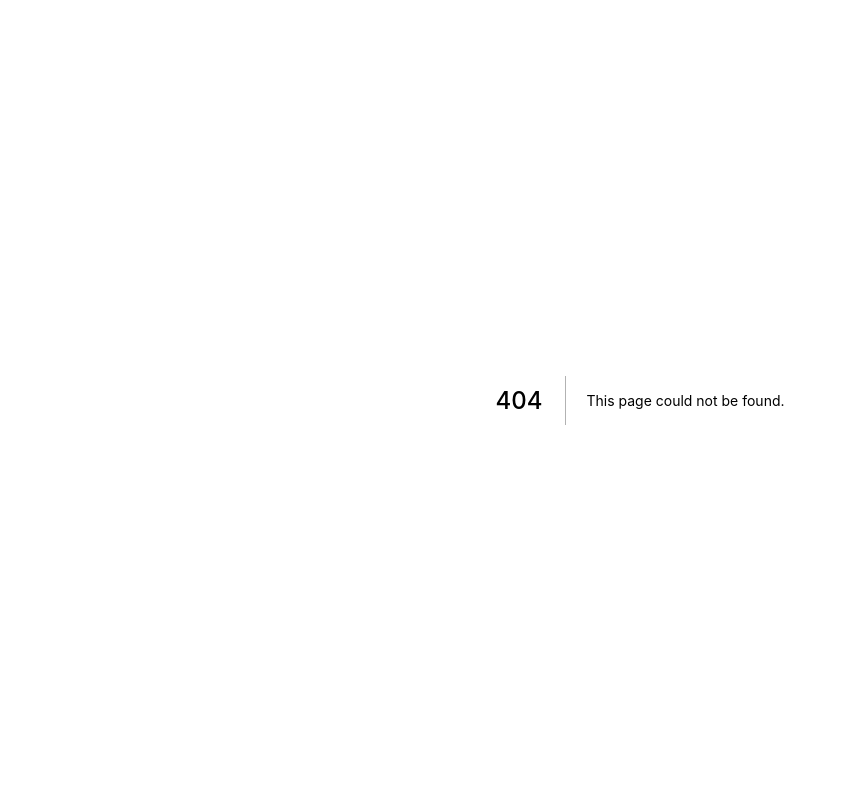
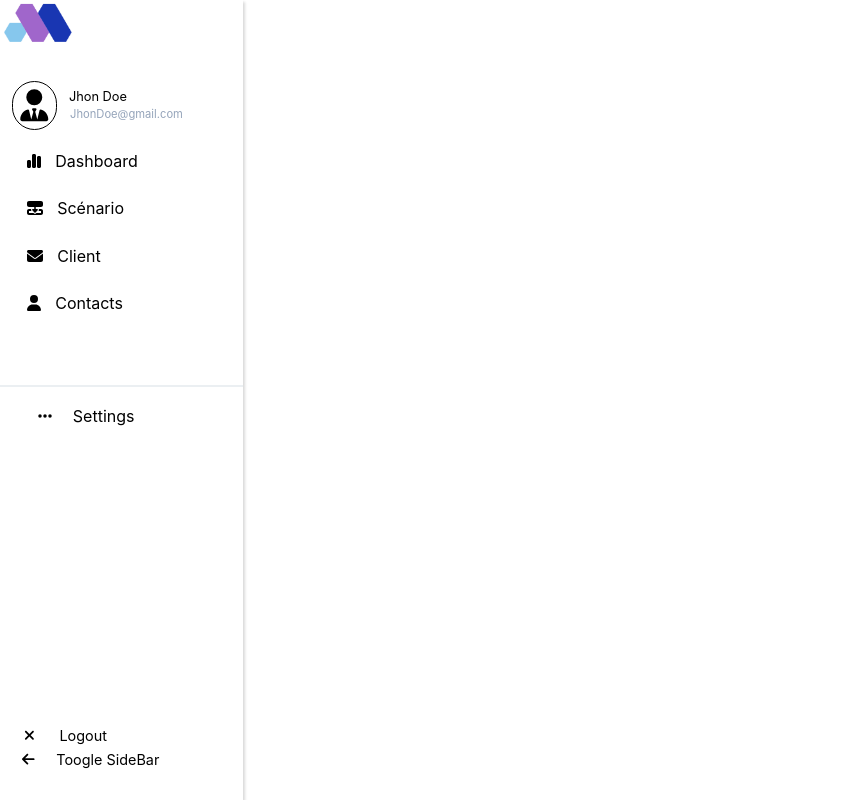
Before and after one commit to ValentinCHA/easylease-frontend, a Next.js app: page /navbar in a window 1280 px wide. Before the commit this address had no page. Shown: the whole page, without its empty margins (0-843 px from the left). Built offline with nearby package versions, Linux system fonts and the light colour scheme.

Commit message:
ajout de la navbar

```diff
--- a/components/Contrat.js
+++ b/components/Contrat.js
@@ -1,11 +1,15 @@
 import React from 'react'
 import style from '../styles/Contrat.module.css'
+import Navbar from './Navbar';
 
 function Contrat() {
   return (
+    <>
+    <Navbar/>
     <div className={style.container}>
-      <h1>Welcome contrat</h1>
+      <h1 className={style.head} >Contrats</h1>
     </div>
+    </>
   )
 }
 
--- a/components/Navbar.js
+++ b/components/Navbar.js
@@ -2,19 +2,54 @@ import React from 'react'
 import style from '../styles/Navbar.module.css'
 import { FontAwesomeIcon } from '@fortawesome/react-fontawesome'
 import { faUserTie } from '@fortawesome/free-solid-svg-icons'
+import { faEnvelope } from '@fortawesome/free-solid-svg-icons'
+import { faUser } from '@fortawesome/free-solid-svg-icons'
+import { faRectangleList } from '@fortawesome/free-solid-svg-icons'
+import { faArrowLeft } from '@fortawesome/free-solid-svg-icons'
+import { faChartSimple } from '@fortawesome/free-solid-svg-icons'
+import { faDiagramNext } from '@fortawesome/free-solid-svg-icons'
+import { faEllipsis } from '@fortawesome/free-solid-svg-icons'
+import { faXmark } from '@fortawesome/free-solid-svg-icons'
 
+import {useRouter} from 'next/router'
 
 function Navbar() {
+
+    const router = useRouter();
+
   return (
     <div className={style.container}>
       <div className={style.navbar}>
         <img src='logo.png' className={style.logo}/>
-            <div className={style.account} >
-                <FontAwesomeIcon icon={faUserTie} className={style.icon} />
+            <div className={style.accountBox} >
+                <FontAwesomeIcon icon={faUserTie} className={style.avatar} />
                     <div className={style.infoUser}>
-                        <span>Jhon Doe</span>
-                        <span>JhonDoe@gmail.com</span>
+                        <span className={style.name} >Jhon Doe</span>
+                        <span className={style.emailSize}>JhonDoe@gmail.com</span>
                     </div>
+            </div>
+            <div className={style.nav}>
+                <div className={style.navigation}  >
+                    <span><FontAwesomeIcon icon={faChartSimple} className={style.spaceIcon} />Dashboard</span>
+                </div>
+                <div className={style.navigation}>
+                    <span><FontAwesomeIcon icon={faDiagramNext} className={style.spaceIcon} />Scénario</span>
+                </div>
+                <div className={style.navigation}>
+                    <span><FontAwesomeIcon icon={faEnvelope} className={style.spaceIcon} />Client</span>
+                </div>
+                <div className={style.navigation}>
+                    <span><FontAwesomeIcon icon={faUser} className={style.spaceIcon} />Contacts</span>
+                </div>
+            </div>
+            <div className={style.secondNav}>
+                <div className={style.navigation}>
+                    <span><FontAwesomeIcon icon={faEllipsis} className={style.spaceIcon} />Settings</span>
+                </div>
+                <div className={style.footerNav}>
+                    <span className={style.fonsize} ><FontAwesomeIcon icon={faXmark} className={style.spaceIcon} />Logout</span>
+                    <span className={style.fonsize}><FontAwesomeIcon icon={faArrowLeft} className={style.spaceIconLogout} />Toogle SideBar</span>
+                </div>
             </div>
       </div>
     </div>
--- /dev/null
+++ b/pages/navbar.js
@@ -0,0 +1,15 @@
+import Head from 'next/head';
+import Navbar from '../components/Navbar';
+
+function NavbarPage() {
+  return (
+    <>
+      <Head>
+        <title>Navbar / EasyLease</title>
+      </Head>
+      <Navbar />
+    </>
+  );
+}
+
+export default NavbarPage;
--- a/styles/Contrat.module.css
+++ b/styles/Contrat.module.css
@@ -1,5 +1,8 @@
 .container{
-    height: 100vh;
-    width: 100vw;
-    background-color: #fff;
+    display: flex;
+    width: 81%;
+    border-bottom: 2px solid rgb(235,239,242);
 }
+.head{
+    margin: 2% 8%;
+}
--- a/styles/Navbar.module.css
+++ b/styles/Navbar.module.css
@@ -1,35 +1,92 @@
 .container{
+    float: left;
     height: 100vh;
-    width: 100vw;
+    width: 19%;
     background-color: #fff;
+    display: flex;
+    box-shadow: rgba(0, 0, 0, 0.15) 1.95px 1.95px 2.6px;
 }
 .navbar{
-    height: 100%;
-    width: 18%;
-    border: 1px solid blue;
-
+    height: 50%;
+    width: 100%;
 }
 .logo{
     height: auto;
     width: 30%;
     margin-bottom: 10%;
+
 }
-.account{
-    height: 10%;
+.accountBox{
+    height: 16%;
     width: 100%;
-    border: 1px solid black;
     display: flex;
     align-items: center;
-    justify-content: space-around;
+    flex-direction: row;
+
 }
-.icon{
-    height: 30%;
+.avatar{
+    height: 50%;
     width: auto;
-    border: 1px solid black;
     padding: 3%;
     border-radius: 27px;
+    margin: 5%;
+    border: 1px solid black;
 }
 .infoUser{
     display: flex;
+    flex-direction: column;
+}
+.name{
+    font-size: 80%;
+    margin-bottom: 2%;
+}
+.emailSize{
+    font-size: 70%;
+    padding: 1%;
+    color: rgb(149,164,186);
+}
+.nav{
+    height: auto;
+    width: 70%;
+    display: flex;
+    flex-direction: column;
+    justify-content: space-around;
+}
+.navigation{
+    margin: 8% 7%;
+}
+.spaceIcon{
+    margin: 0% 10%;
+}
+.spaceIconLogout{
+    margin: 0% 9%;
+}
 
+.secondNav{
+    margin-top: 24%;
+    height: 100%;
+    width: 100%;
+    display: flex;
+    flex-direction: column;
+    justify-content: space-between;
+    border-top: 2px solid rgb(235,239,242);
 }
+.footerNav{
+    display: flex;
+    flex-direction: column;
+    padding: 7% 0%;
+    justify-content: space-between;
+}
+.fonsize{
+    font-size: 90%;
+    margin-top: 3%;
+}
+.header{
+    width: 100vw;
+    height: 10vh;
+}
+.title{
+    margin: 1% 10%;
+    align-items: center;
+    font-size: 2em;
+}
```
Also changed, not shown: pages/index.js (+11 -3 lines).
